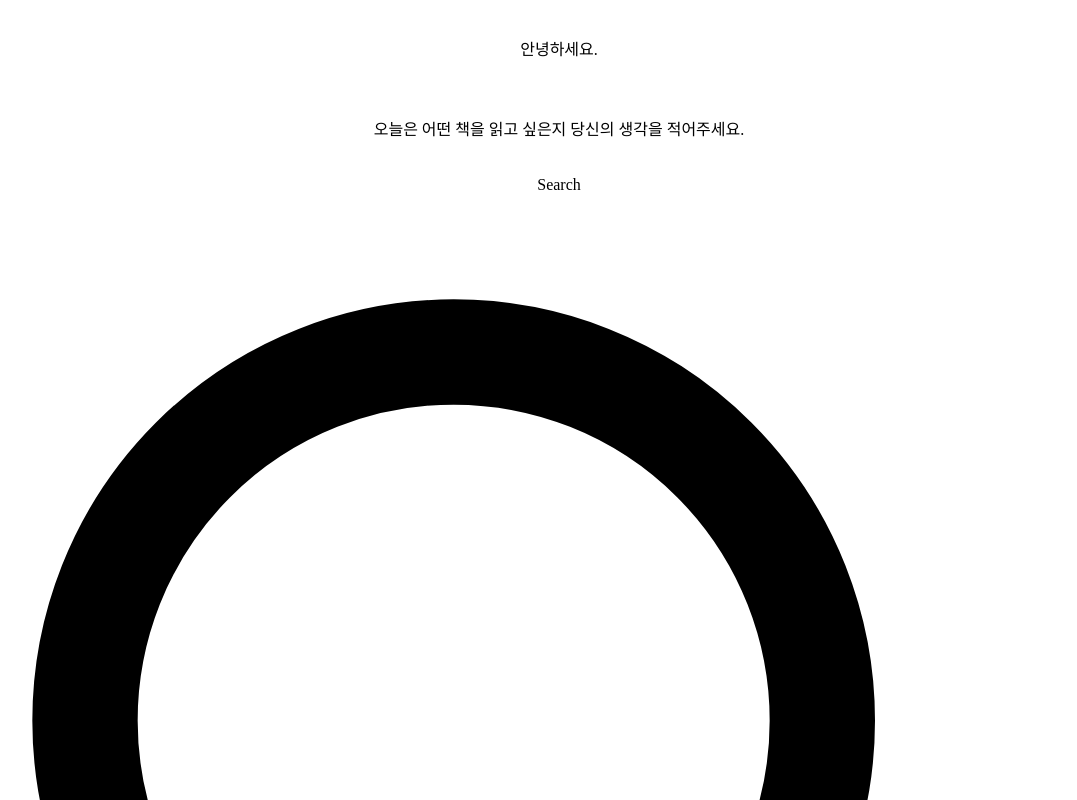
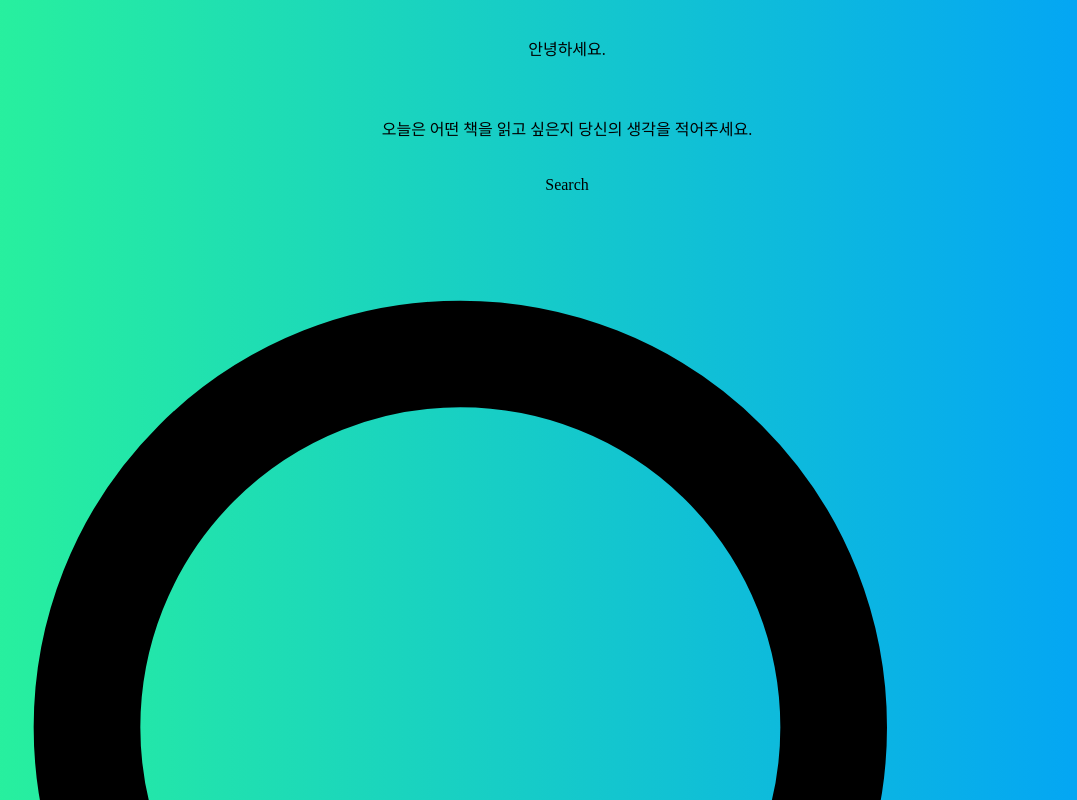
Before and after one commit to BoYeonJang/kyobobook-review, a Vue app in the folder frontend/: page / in a window 1280 px wide. Shown: the top 800 px of the page, without its empty margins (81-1158 px from the left). Built offline with nearby package versions, Linux system fonts and the light colour scheme; a web font is replaced by a local one.

Commit message:
frontend: 배경 그라데이션 추가

```diff
--- a/frontend/src/App.vue
+++ b/frontend/src/App.vue
@@ -1,5 +1,5 @@
 <template>
-  <div class="app">
+  <div>
     <HelloWorld />
   </div>
 </template>
@@ -16,6 +16,11 @@ export default {
 };
 </script>
 <style>
+body {
+  background: linear-gradient(to right, #2af598, #009efd);
+  width: 100%;
+  height: 100%;
+}
 #app {
   text-align: center;
 }
```
